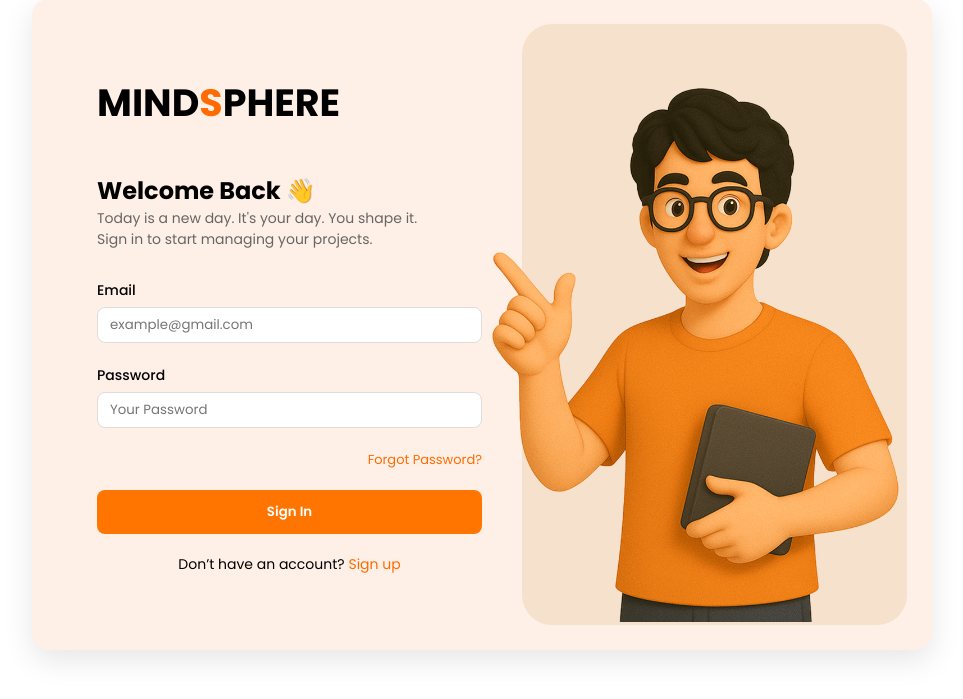
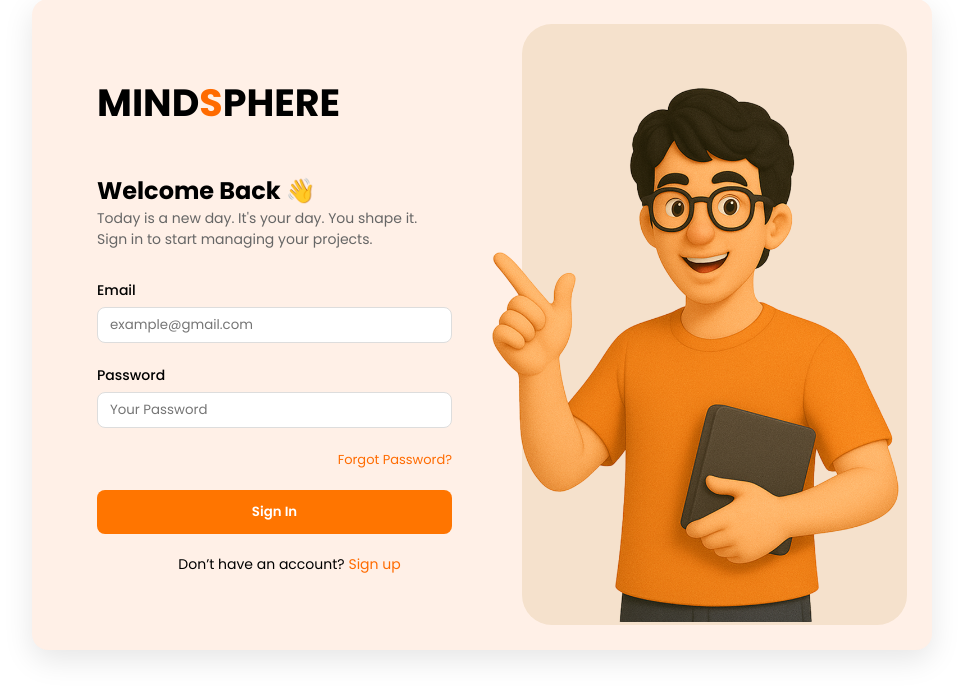
Before and after one commit to MdShahinDev/mindsphere, a PHP site: page /login.html in a window 1280 px wide. Shown: the part 76-775 px from the top of the page, without its empty margins (158-1121 px from the left). Run offline with PHP 8.4, Linux system fonts and the light colour scheme.

Commit message:
Login and signup form padding correction

```diff
--- a/css/style.css
+++ b/css/style.css
@@ -76,9 +76,10 @@
   margin-bottom: 30px;
 }
 
-form {
-  display: flex;
-  flex-direction: column;
+.login-form {
+    display: flex;
+    flex-direction: column;
+    padding-right: 30px;
 }
 
 label {
@@ -210,7 +211,7 @@ form input[type="text"], form input[type="email"], form input[type="password"] {
 .toggle-password {
   position: absolute;
   right: 12px;
-  top: 12px;
+  top: 8px;
   cursor: pointer;
 }
 
--- a/login.html
+++ b/login.html
@@ -16,7 +16,7 @@
             Today is a new day. It's your day. You shape it. <br />
             Sign in to start managing your projects.
           </p>
-          <form>
+          <form class="login-form">
             <label>Email</label>
             <input type="email" name="email" placeholder="example@gmail.com" required />
 
```
